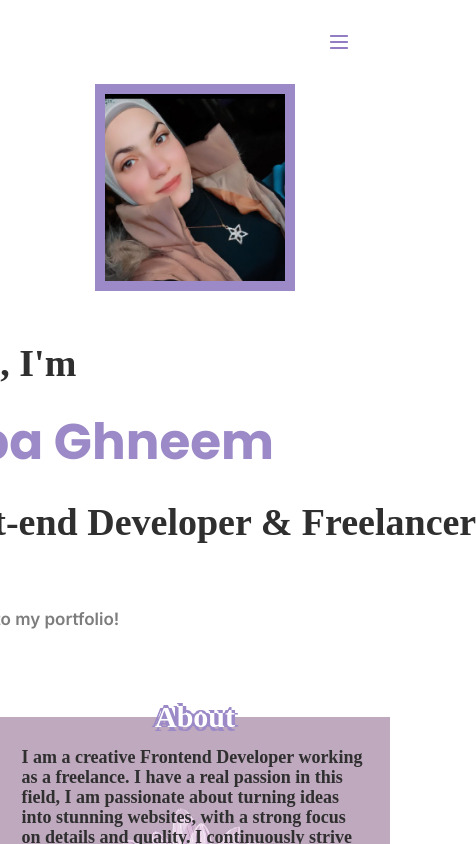
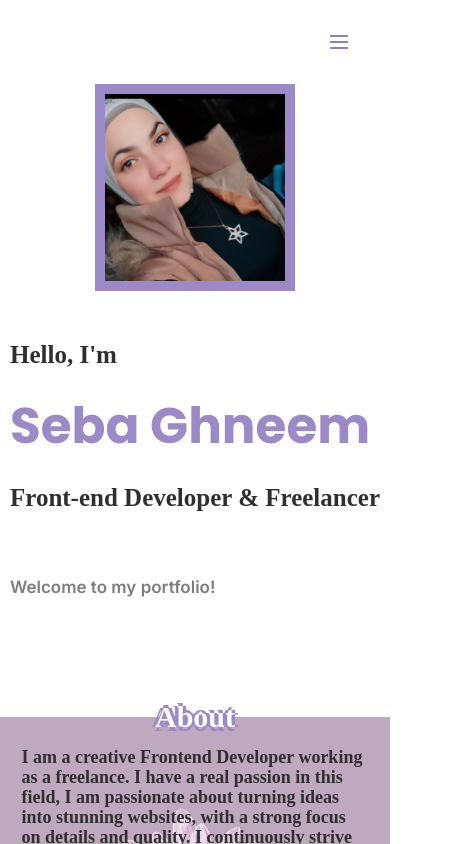
Before and after one commit to ssebag/Portfolio_Front, a React (Vite) app: page / in a window 390 px wide. Shown: the top 844 px of the page, 476 px wide, since content can reach past the window. Built offline with nearby package versions, Linux system fonts and the light colour scheme; a web font is replaced by a local one.

Commit message:
Update PersonalInfo.css

```diff
--- a/src/Component/PersonalInfo/PersonalInfo.css
+++ b/src/Component/PersonalInfo/PersonalInfo.css
@@ -38,7 +38,7 @@
     left: 70%;
   }
   .personalInfoPara {
-    font-size: 38px;
+    font-size: 25px;
   }
   .personalInfo h1 {
     font-size: 50px;
```
